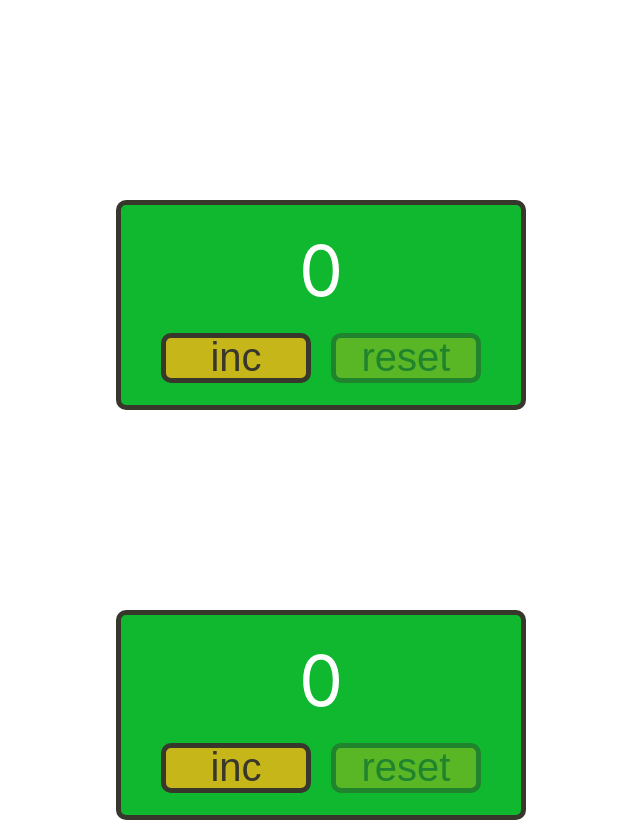
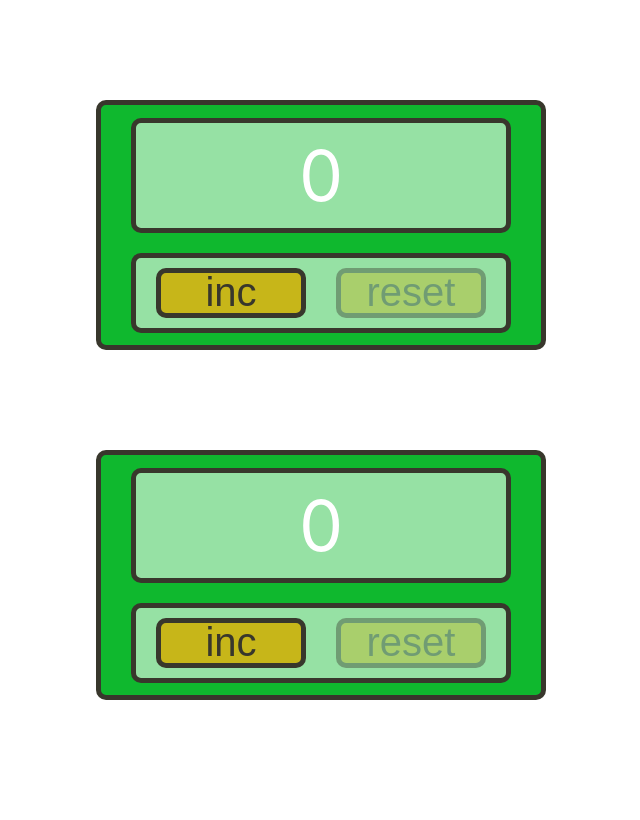
Before and after one commit to olesya-sh-dev/counter, a React (Create React App) app: page / in a window 1280 px wide. Shown: the whole page, without its empty margins (319-959 px from the left). Built offline with nearby package versions, Linux system fonts and the light colour scheme.

Commit message:
refactoring: maxValue and minValue were added

```diff
--- a/src/App.tsx
+++ b/src/App.tsx
@@ -4,10 +4,12 @@ import "./App.css";
 import { Counter } from "./components/Counter";
 
 function App() {
+  const maxValue = 5;
+  const minValue = 0;
   return (
     <div className="App">
-      <Counter />
-      <Counter />
+      <Counter maxValue={maxValue} minValue={minValue} />
+      <Counter maxValue={maxValue} minValue={minValue} />
     </div>
   );
 }
--- a/src/components/Counter.tsx
+++ b/src/components/Counter.tsx
@@ -2,29 +2,39 @@ import React, { useState } from "react";
 import { Button } from "./Button";
 import styled from "styled-components";
 
-export const Counter = () => {
-  const [number, setNumber] = useState(0);
+type CounterPropsType = {
+  maxValue: number;
+  minValue: number;
+};
 
+export const Counter = ({ maxValue, minValue }: CounterPropsType) => {
+  const [number, setNumber] = useState<number>(minValue);
   const incrementHandler = () => {
-    setNumber(number + 1);
+    if (number < maxValue) {
+      setNumber((prevNumber) => prevNumber + 1);
+    }
   };
 
   const resetHandler = () => {
-    setNumber(0);
+    setNumber(minValue);
   };
 
   return (
     <StyledCounter>
-      <StylenNumber color={number === 5 ? "red" : "white"}>
+      <StyledNumber color={number === maxValue ? "red" : "white"}>
         {number}
-      </StylenNumber>
+      </StyledNumber>
       <FlexWrapper>
         <Button
           title="inc"
           onClick={incrementHandler}
-          disabled={number === 5}
+          disabled={number === maxValue}
         />
-        <Button title="reset" onClick={resetHandler} disabled={number === 0} />
+        <Button
+          title="reset"
+          onClick={resetHandler}
+          disabled={number === minValue}
+        />
       </FlexWrapper>
     </StyledCounter>
   );
@@ -40,16 +50,32 @@ const StyledCounter = styled.div`
   align-items: center;
   flex-direction: column;
   margin: 0 auto;
-  margin-top: 200px;
+  margin-top: 100px;
   border-radius: 10px;
   gap: 20px;
+  padding: 20px;
 `;
-const StylenNumber = styled.span`
+const StyledNumber = styled.span`
+  display: flex;
+  padding: 10px;
+  justify-content: center;
+  align-items: center;
+  border: 5px solid #38372c;
+  border-radius: 10px;
+  background-color: #96e1a4;
   font-size: 70px;
   color: ${(props) => props.color};
+  width: 350px;
 `;
 
 const FlexWrapper = styled.div`
   display: flex;
+  width: 350px;
+  justify-content: space-evenly;
+  align-items: center;
+  border: 5px solid #38372c;
+  border-radius: 10px;
   gap: 20px;
+  background-color: #96e1a4;
+  padding: 10px;
 `;
```
